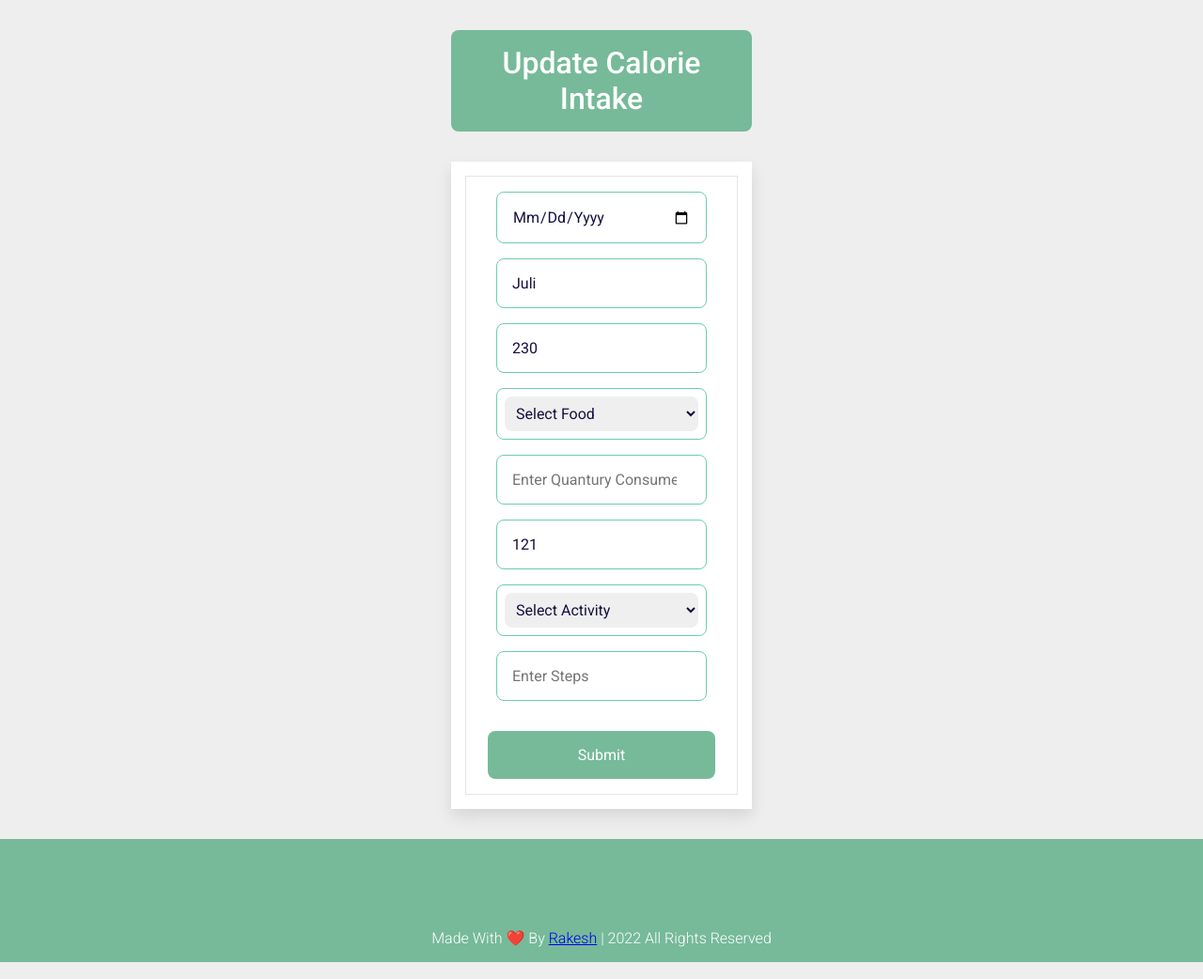
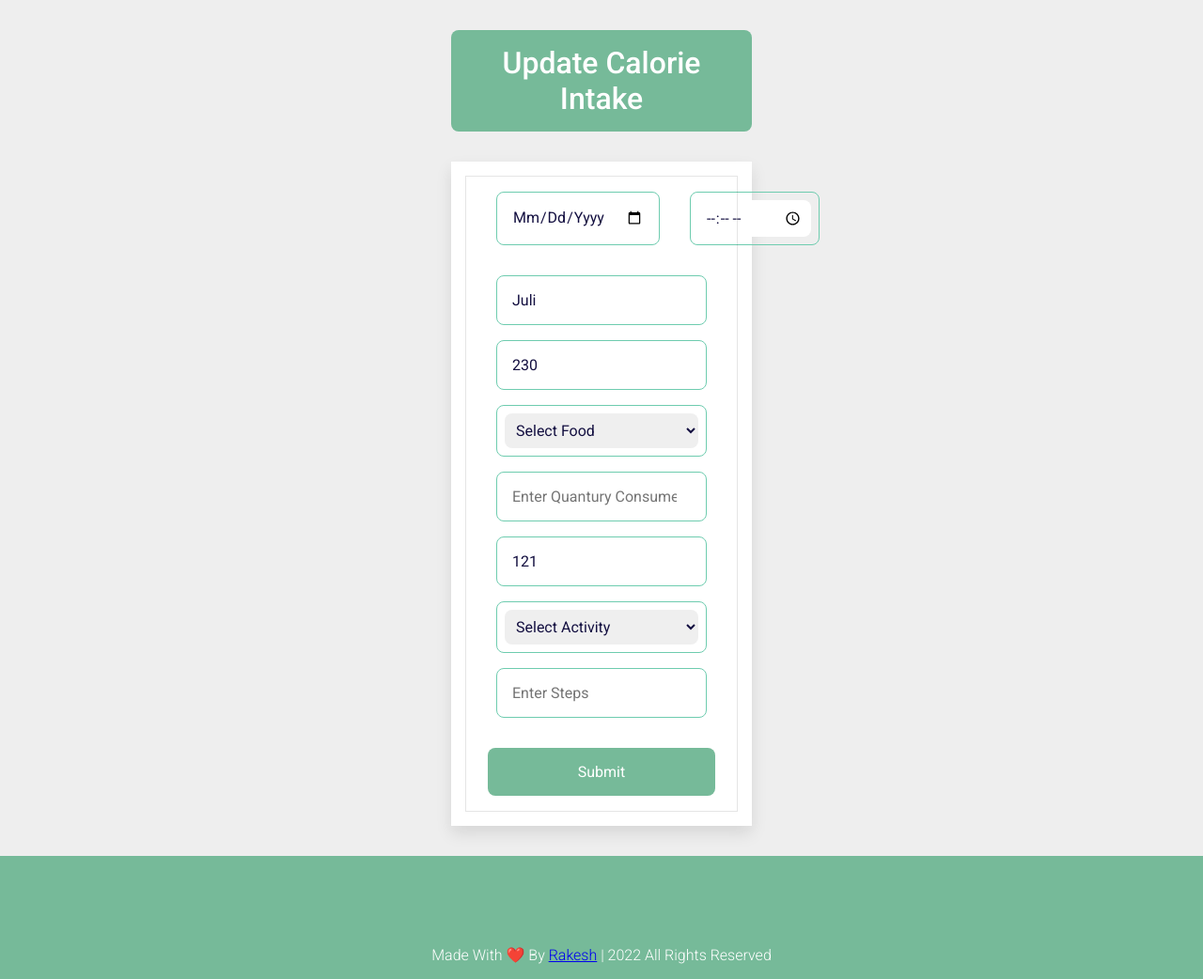
Before and after one commit to mrGain/Calorie-tracker, a Django app: page /update/7/ in a window 1280 px wide. Shown: the part 70-1112 px from the top of the page at 94% size. Run offline with Django 4.2, Linux system fonts and the light colour scheme; data comes from the database, SQL or seed files in the repository; some libraries are stand-ins or nearby versions.

Commit message:
timime added in udate

```diff
--- a/templates/user/update.html
+++ b/templates/user/update.html
@@ -14,8 +14,13 @@
             <div class="box">
                 <form action="" method="post" class="form">
                     {% csrf_token %}
-                    <div class="form__group">
-                        <input type="date" name="date" id="date" placeholder="" value="{{ data.date }}">
+                    <div class="date_time">
+                        <div class="form__group">
+                            <input type="date" name="date" id="date" placeholder="Enter Date">
+                        </div>
+                        <div class="form__group">
+                            <input type="time" name="time" id="time" placeholder="Enter time">
+                        </div>
                     </div>
                     <div class="form__group">
                         <input type="text" name="name" id="name" palaceholder="" value="{{ data.name }}">
```
